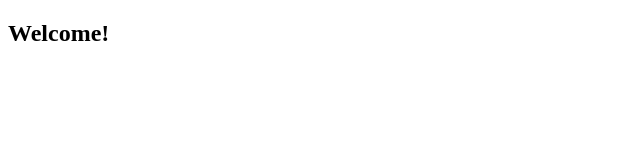
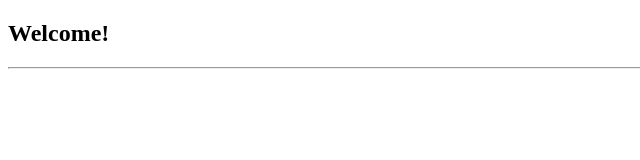
Before and after one commit to fanluojia/resume, a plain HTML site: page index.html in a window 1280 px wide. Shown: the whole page, without its empty margins (0-640 px from the left). Drawn offline with Linux system fonts and the light colour scheme.

Commit message:
对原项目进行了大幅度修改

```diff
--- a/index.html
+++ b/index.html
@@ -8,5 +8,6 @@
 </head>
 <body>
   <h2>Welcome!</h2>
+  <hr>
 </body>
 </html>
--- a/js/app.js
+++ /dev/null
@@ -1,2 +0,0 @@
-//This is app.js
-//this is test file
--- /dev/null
+++ b/js/index.js
@@ -0,0 +1 @@
+//This is index.js
```
